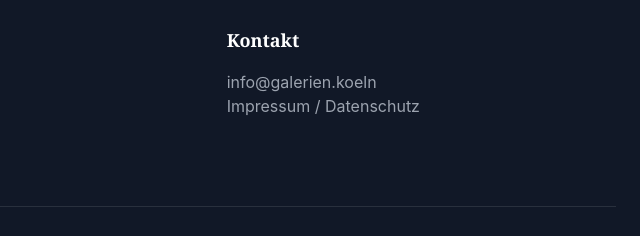
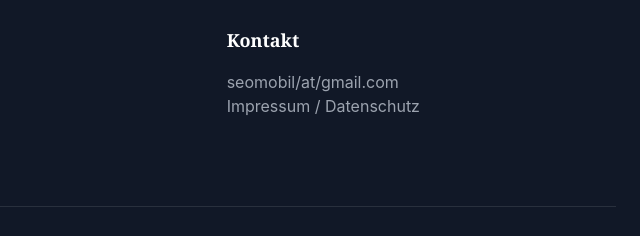
Before and after one commit to VolkanSah/Galerien.Koeln, a plain HTML site: page index.html in a window 1280 px wide. Shown: the part 4298-4534 px from the top of the page, 640-1280 px from the left. Drawn offline with nearby package versions, Linux system fonts and the light colour scheme.

Commit message:
Update index.html

```diff
--- a/index.html
+++ b/index.html
@@ -1107,7 +1107,7 @@ Stay clean, stay healthy, and happy coding!
 
             <div>
                 <h4 class="text-lg font-bold mb-4">Kontakt</h4>
-                <p class="text-gray-400">info@galerien.koeln</p>
+                <p class="text-gray-400">seomobil/at/gmail.com</p>
                 <p class="text-gray-400"><a href="datenschutz.html">Impressum / Datenschutz</a></p>
             </div>
         </div>
```
